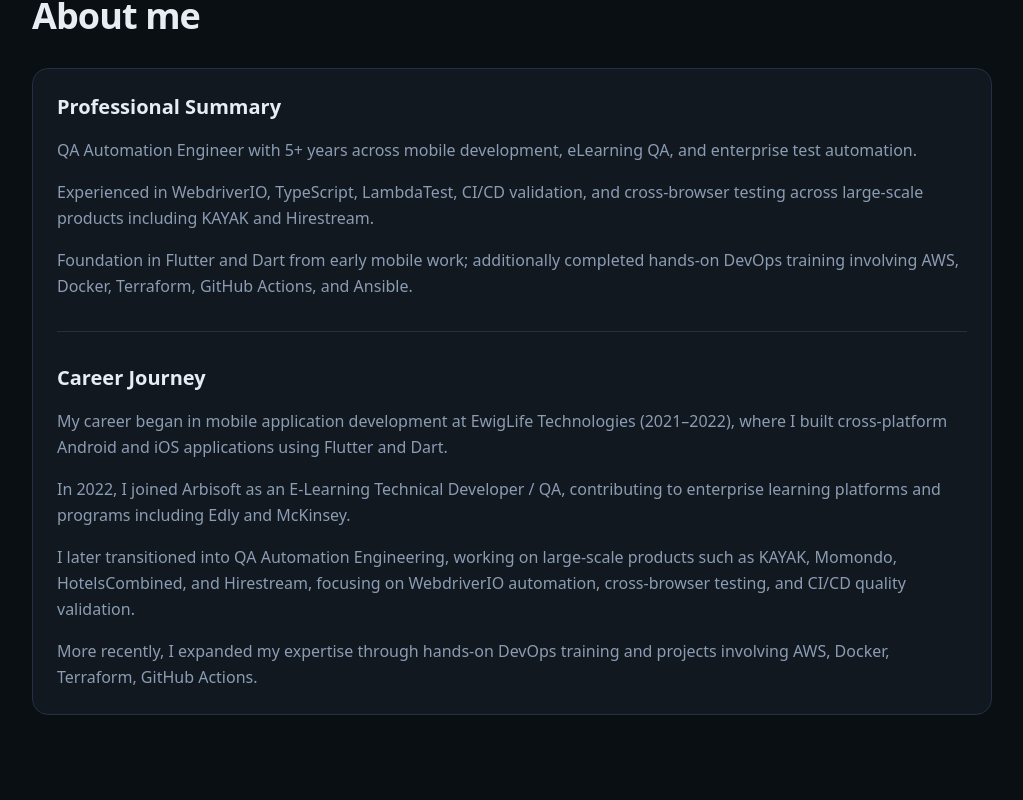
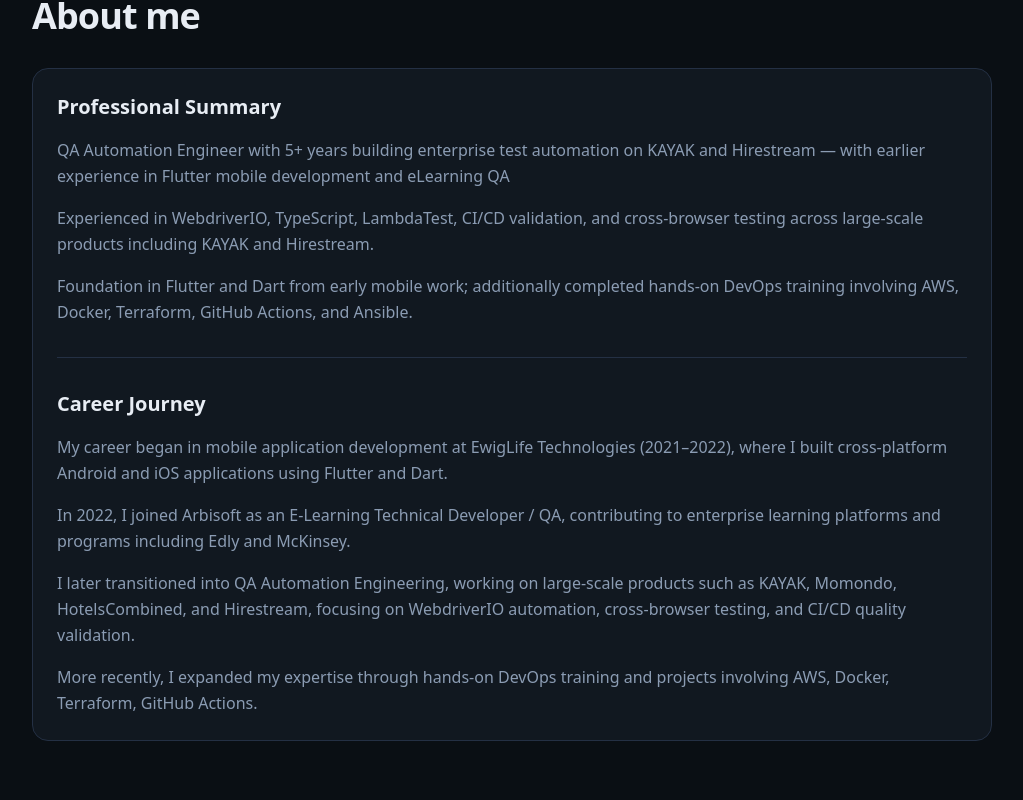
Before and after one commit to AghaAhmed512/agha-ahmed-portfolio, a Next.js app: page / in a window 1280 px wide. Shown: the part 940-1740 px from the top of the page, without its empty margins (128-1151 px from the left). Built offline with nearby package versions, Linux system fonts and the light colour scheme; no server answers.

Commit message:
updated technical toolkit

```diff
--- a/src/data/site.ts
+++ b/src/data/site.ts
@@ -18,11 +18,11 @@
 export const achievementStats = [
   { target: 5, suffix: "+", label: "Years Experience" },
   { target: 4, suffix: "", label: "Enterprise Products" },
-  { target: 100, suffix: "+", label: "Automated Test Cases" },
+  { target: 1000, suffix: "+", label: "Automated Test Cases" },
 ] as const;
 
 export const professionalSummary = [
-  "QA Automation Engineer with 5+ years across mobile development, eLearning QA, and enterprise test automation.",
+  "QA Automation Engineer with 5+ years building enterprise test automation on KAYAK and Hirestream — with earlier experience in Flutter mobile development and eLearning QA",
   "Experienced in WebdriverIO, TypeScript, LambdaTest, CI/CD validation, and cross-browser testing across large-scale products including KAYAK and Hirestream.",
   "Foundation in Flutter and Dart from early mobile work; additionally completed hands-on DevOps training involving AWS, Docker, Terraform, GitHub Actions, and Ansible.",
 ] as const;
@@ -199,7 +199,7 @@
   },
   {
     category: "Frameworks & Tools",
-    skills: ["WebdriverIO", "Chai", "Mocha", "LambdaTest", "Smart UI", "Git", "Jira"],
+    skills: ["WebdriverIO", "Chai", "Mocha", "LambdaTest", "Smart UI", "Git", "GitHub", "Jira", "Docker", "Terraform", "GitHub Actions", "AWS"],
   },
   {
     category: "Languages",
```
